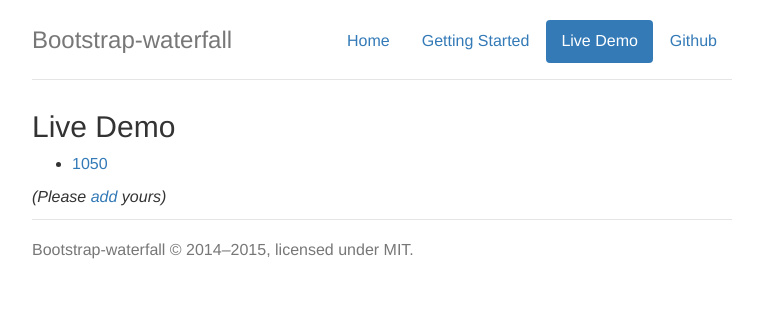
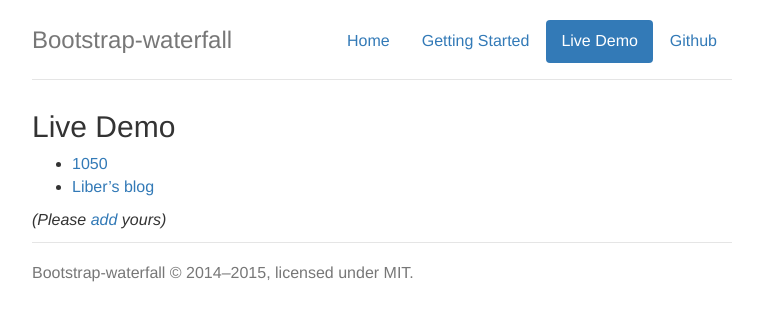
Before and after one commit to mystist/bootstrap-waterfall, a Jekyll site: the page built from live-demo.md, in a window 1280 px wide. Shown: the top 321 px of the page, without its empty margins (258-1021 px from the left). Built offline with Jekyll 4.4.1, drawn with Linux system fonts in a browser that asks for light colours; Markdown is read by kramdown in place of the engine named in the settings.

Commit message:
Add liber's blog to live demo.

```diff
--- a/live-demo.md
+++ b/live-demo.md
@@ -7,5 +7,6 @@ permalink: /live-demo/
 ## Live Demo
 
  - [1050](http://1050.14201420.com/)
+ - [Liber's blog](http://mystist.github.io/reading.html)
 
  *(Please [add](https://github.com/Mystist/bootstrap-waterfall/blob/gh-pages/live-demo.md) yours)*
```
